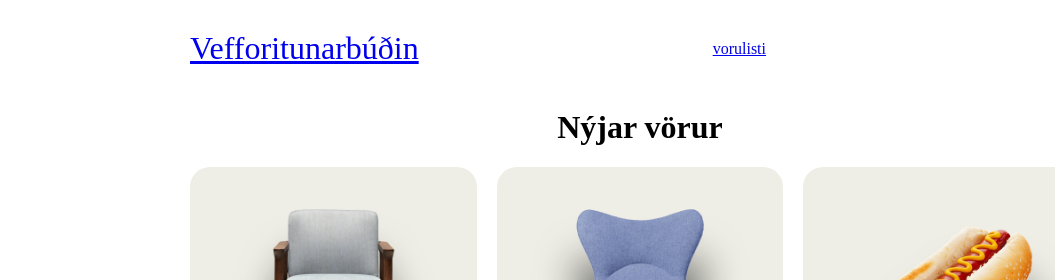
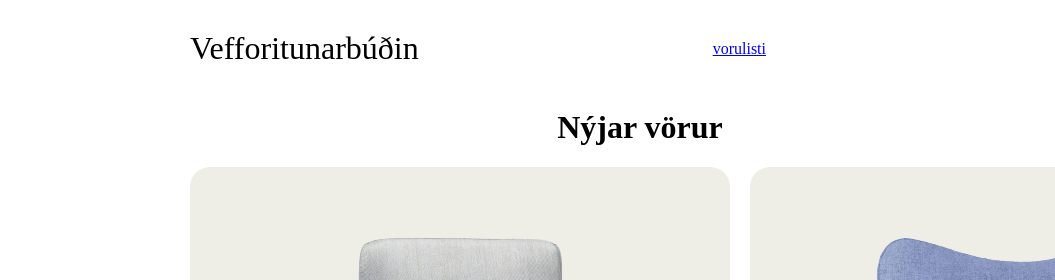
Before and after one commit to aronbjartur/Hopverkefni-2, a plain HTML site: page Hopverkefni 2/index.html in a window 1280 px wide. Shown: the top 280 px of the page, 0-1055 px from the left. Drawn offline with Linux system fonts and the light colour scheme.

Commit message:
Update style.css

```diff
--- a/Hopverkefni 2/style.css
+++ b/Hopverkefni 2/style.css
@@ -35,8 +35,16 @@ header{
     top: 50%;
     right: -20px;
 }
-.title{
+.title a {
+    text-decoration: none;
+    color: inherit;
     font-size: xx-large;
+}
+
+.title a:hover {
+    text-decoration: none;
+}
+
 }
 .listProduct .item img{
     width: 90%;
```
